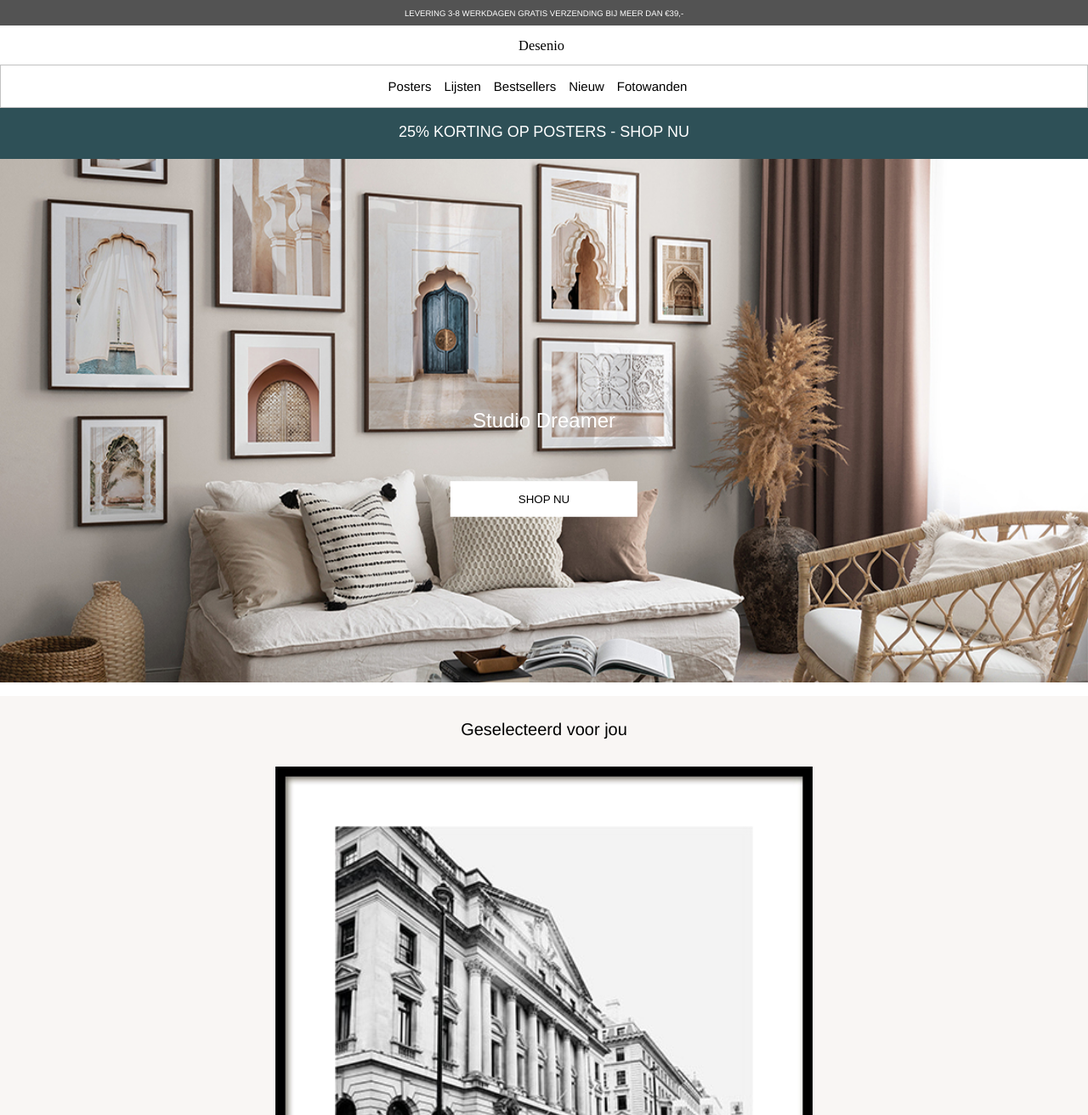
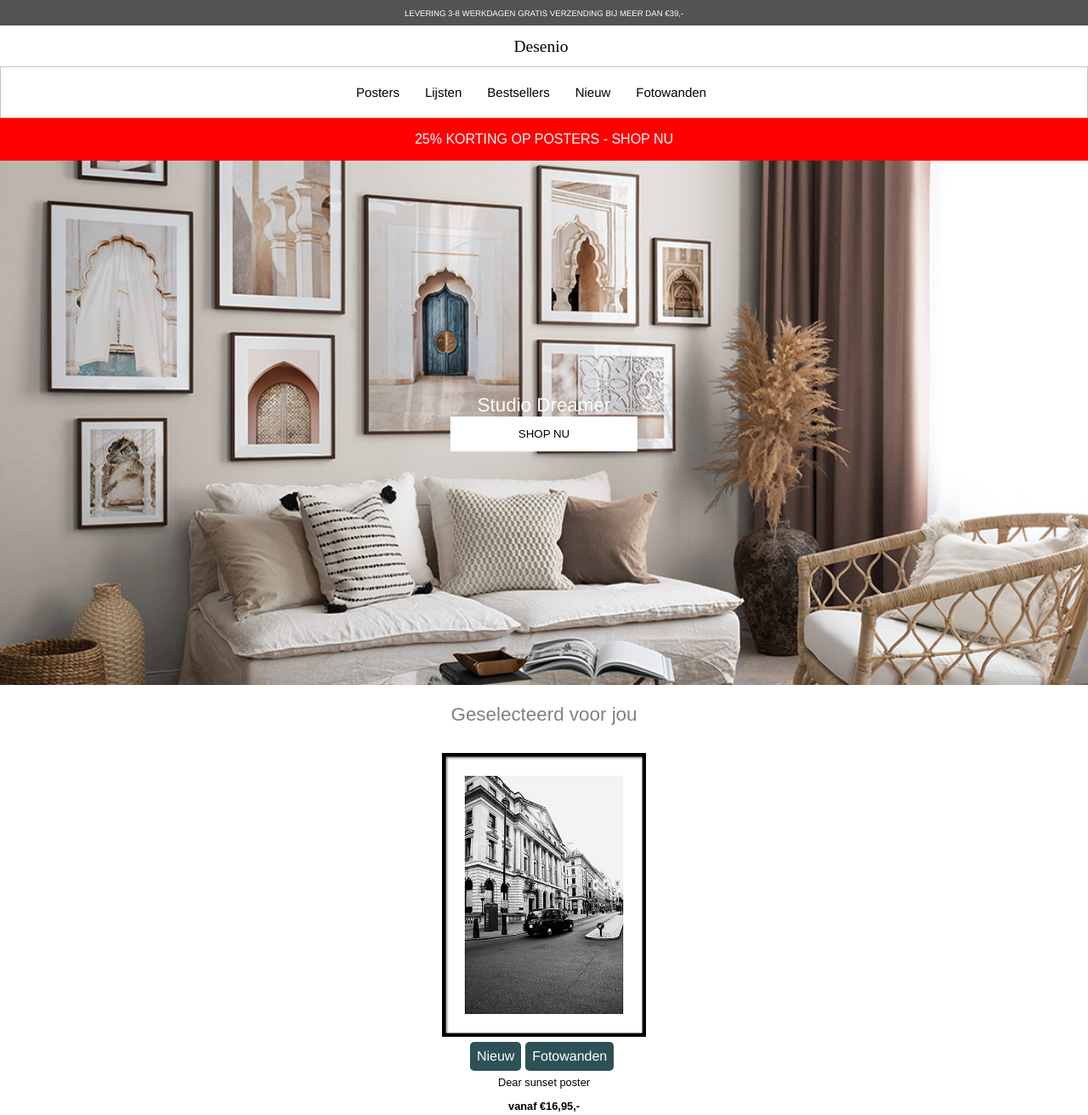
Before and after one commit to AnneJongbloed/blokweb, a plain HTML site: page index.html in a window 1280 px wide. Shown: the top 1312 px of the page at 85% size. Drawn offline with Linux system fonts and the light colour scheme.

Commit message:
Add files via upload

```diff
--- a/index.html
+++ b/index.html
@@ -13,11 +13,9 @@
 
 <body>
     <header>
-        <div class="levering"> LEVERING 3-8 WERKDAGEN GRATIS VERZENDING BIJ MEER DAN &euro;39,-</div>
-        <div class="menu">
+        <h1> dessenio</h1>
+        <h2> LEVERING 3-8 WERKDAGEN GRATIS VERZENDING BIJ MEER DAN &euro;39,-</h2>
         <img src="images/logo.svg" alt="Scotch & soda">
-        </div>
-    </header>
 
         <nav>
             <ul>
@@ -28,47 +26,51 @@
                 <li><a href="">Fotowanden</a></li>
             </ul>
         </nav>
+    </header>
+
+
 
     <main>
-        <section class="kortingbanner">
+        <section>
             <h1> 25% KORTING OP POSTERS - SHOP NU</h1>
         </section>
 
 
-
-        <section class="container">
-        <img class="shopnu" src="images/shopnu-1.jpg" alt="header foto">
-        <h1 class= "tekstshopnu">Studio Dreamer </h1>
+        <section>
+            <img src="images/shopnu-1.jpg" alt="header foto">
+            <div>
+                <h2>Studio Dreamer </h2>
                 <button> SHOP NU</button>
-
+            </div>
         </section>
 
+        <section>
+            <h1> Geselecteerd voor jou</h1>
+
             <article>
-            <h2> Geselecteerd voor jou</h2>
-
-            <section>
-                <img class="productfoto" src="images/poster.jpg" alt="header foto">
+                <img src="images/poster.jpg" alt="header foto">
 
                 <ul>
-                    <a class="bestellen" href="">Nieuw</a>
-                    <a class="bestellen" href="">Fotowanden</a>
+                    <li> <a href="">Nieuw</a> </li>
+                    <li> <a href="">Fotowanden</a> </li>
+                </ul>
+                <p> Dear sunset poster</p>
+                <p> vanaf &euro;16,95,-</p>
+            </article>
+
+
+            <article>
+                <img src="images/poster.jpg" alt="header foto">
+
+                <ul>
+                    <li> <a href="">Nieuw</a> </li>
+                    <li> <a href="">Fotowanden</a> </li>
                 </ul>
                 <p> Dear sunset poster</p>
                 <p class="vanaf"> vanaf &euro;16,95,-</p>
+            </article>
         </section>
-
-
-            <section>
-                <img class="productfoto" src="images/poster.jpg" alt="header foto">
-
-                <ul>
-                    <a class="bestellen" href="">Nieuw</a>
-                    <a class="bestellen" href="">Fotowanden</a>
-                </ul>
-                <p> Dear sunset poster</p>
-                <p class="vanaf"> vanaf &euro;16,95,-</p>
-            </section>
-        </article>
     </main>
 </body>
+
 </html>
--- a/styles/style.css
+++ b/styles/style.css
@@ -7,7 +7,6 @@
 }
 
 body {
-    position: relative;
     background-color: white;
 }
 
@@ -19,6 +18,15 @@ p {
     margin-bottom: 1em;
 }
 
+header img{
+    display:block;
+    margin:auto;
+    padding:1em ;
+    height:3em;
+    background-color: white;
+    justify-content: center;
+}
+
 h1 {
     font-family: sans-serif;
     font-weight: 100;
@@ -26,6 +34,25 @@ h1 {
     padding: 1em;
     display: flex;
     justify-content: center;
+}
+
+header h1 {
+    display:none;
+    visibility:hidden;
+    color:red;
+}
+
+header h2{
+    display: flex;
+    justify-content: center;
+    font-family: helvetica;
+    padding: 1em;
+
+    margin:0em;
+    width:100%;
+    font-size: 60%;
+    background-color: #535353;
+    color: white;
 }
 
 h2 {
@@ -37,7 +64,13 @@ h2 {
     font-weight: 100;
 }
 
+li{
+        list-style-type: none;
+}
 
+nav ul{
+flex-wrap:wrap;
+}
 
 a {
     display: block;
@@ -46,51 +79,100 @@ a {
     margin-left: 0;
 }
 
+
+
 button{
-    position: absolute;
     color:black;
     font-weight: 200;
     background-color:white;
     border:none;
     padding:1em 6em 1em 6em;
     font-weight:500;
-    top:65%;
+    min-width:auto;
+}
+
+
+
+main section:nth-of-type(1) > h1{
+    Background-color:r;
+    width:100%;
+    font-size:1em;
+}
+
+main img{
+    display: flex;
+    margin-left: auto;
+    margin-right: auto;
+    width: 100%;
+}
+
+main h2{
+    margin:0em;
+    color:white;
+    font-weight:500;
+    font-size:1.4em;
+    justify-content: center;
+
+}
+
+main section h1 {
+    color:grey;
+    font-size:1.4em;
+    margin-top:1em;
+    padding:0em;
+}
+
+main section:nth-of-type(2){
+    position: relative;
+}
+
+main section:nth-of-type(2) div{
+    Position:absolute;
+    top:50%;
     left:50%;
-    min-width:auto;
     transform:translate(-50%, -50%);
 }
 
-/*
 
-button:hover{
-    background-color: #c1c1c1;
+main section article img{
+    display: flex;
+    flex-direction: row;
+    margin-left: auto;
+    margin-top: 2em;
+    margin-right: auto;
+    width: 15em;
+
 }
-*/
+
+main  section article a{
+    display: flex;
+    text-decoration: none;
+    background-color: #2e5057;
+    padding: .5em;
+    color: white;
+    margin-right: .3em;
+    border-radius: .3em;
+}
 
 
 
-/*
 
-a:hover {
-    font-weight:600;
-}
-*/
-
-article {
-    background-color: #f9f6f4;
-    padding: .5em;
-    margin-top: 1em;
+main section:first-of-type >h1{
+    background-color:red;
+    padding:1em;
+    color:white;
+    margin:auto;
 }
 
+
+
 nav {
-    display: inline-flex;
+    flex-wrap:wrap;
     font-family: helvetica;
     font-size: 15px;
-    margin-top: ;
-    position: relative;
     left: 0;
     right: 0;
-    padding: 10px;
+    padding: 1em;
     min-width: 100vw;
     background-color: white;
     border:1px solid  #c1c1c1;
@@ -99,110 +181,34 @@ nav {
 }
 
 nav li {
-    display: inline-flex;
+    display: inline-flex; ??
     justify-content: center;
-    padding-right: 1em;
+    padding-right: 2em;
     margin-bottom: 0;
 
 }
 
 ul {
-    position: relative;
+    flex:wrap;
     display: flex;
     justify-content: center;
     padding: .4em;
-    background-color: ;
     justify-content: center;
     font-family: helvetica;
 }
 
-
-
-
-/* classes */
-
-.levering {
-    display: flex;
+  main article h1{
+    color: white;
     justify-content: center;
-    font-family: helvetica;
-    padding: 1em;
-    font-size: 60%;
-    background-color: #535353;
-    color: white;
-
-
-}
-
-/*logo */
-
-.menu {
-    padding: 1em;
-    background-color: white;
-    display: flex;
-    justify-content: center;
-
-}
-
-.menu > img {
-    width: 10em;
-    height: 100%;
-}
-
-/*//////// */
-
-.kortingbanner {
-    color: black;
+    align-items: center;
     background-color: #2e5057;
     height: 5em;
     font-size: 12px;
 }
 
-.shopnu {
-    position: relative;
-    display: flex;
-    margin-left: auto;
-    margin-right: auto;
-    width: 100%;
-}
-
-.tekstshopnu{
-    position: absolute;
-    color:white;
-    font-weight:500;
-    top:50%;
-    left:50%;
-    min-width:auto;
-    transform:translate(-50%, -50%);
-}
 
 
-/* Product section */
-
-.productfoto {
-    display: block;
-    margin-left: auto;
-    margin-top: 2em;
-    margin-right: auto;
-    width: 50%;
-}
-
-.container{
-    position:relative;
-    width:100%;
-}
-
-.bestellen {
-    display: flex;
-    text-decoration: none;
-    background-color: #2e5057;
-    padding: .5em;
-    color: white;
-    margin-right: .3em;
-    border-radius: .3em;
+Main > section article p:last-of-type{
+        font-weight: bold;
 
 }
-
-.vanaf {
-    font-weight: bold;
-
-}
```
Also changed, not shown: 1 other file. Lines whose indentation alone changed are shown as unchanged.
